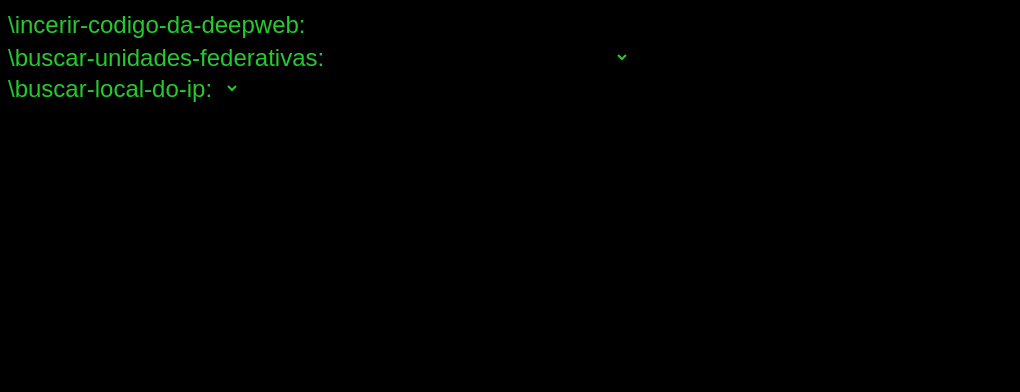
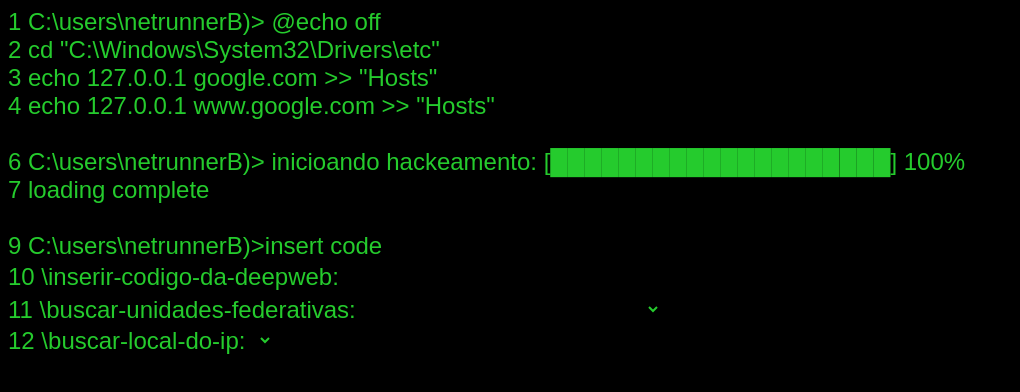
Before and after one commit to antedegemon/buscador-de-endere-os-react, a React (Vite) app in the folder reactcep/: page / in a window 1280 px wide. Shown: the top 392 px of the page, without its empty margins (0-1020 px from the left). Built offline with nearby package versions, Linux system fonts and the light colour scheme.

Commit message:
Add files via upload

```diff
--- a/reactcep/index.html
+++ b/reactcep/index.html
@@ -7,7 +7,15 @@
     <title>Vite + React + TS</title>
   </head>
   <body>
-    <div id="root"></div>
+    1 C:\users\netrunnerB)> @echo off<br>
+    2 cd "C:\Windows\System32\Drivers\etc"<br>
+    3 echo 127.0.0.1 google.com >> "Hosts"<br>
+    4 echo 127.0.0.1 www.google.com >> "Hosts"<br><br>
+    6 C:\users\netrunnerB)> inicioando hackeamento: [████████████████████] 100%<br> <!--esse iniciOando é de proposito-->
+    7 loading complete<br><br>
+    9 C:\users\netrunnerB)>insert code<br>
+    <div id="root">
+    </div>
     <script type="module" src="/src/main.tsx"></script>
   </body>
 </html>
--- a/reactcep/src/components/InputCPF.tsx
+++ b/reactcep/src/components/InputCPF.tsx
@@ -33,8 +33,8 @@ export default function()
 
 
     return <>
-        <div className="input">
-            <label htmlFor="input-code">\incerir-codigo-da-deepweb: </label>
+        <div>
+            <label>10 \inserir-codigo-da-deepweb: </label>
             <input type="text" maxLength={9} onKeyUp={
                 (ev) => {
                     mascra(ev)
@@ -42,7 +42,7 @@ export default function()
                 }
             } />
         </div>
-        <span className="erro">
+        <span>
             {error
                 ? "falha no sistema, problema encontrado: 'system32'. deletar pasta (system32)? [y/n]"
                 : ""
--- a/reactcep/src/components/InputCidades.tsx
+++ b/reactcep/src/components/InputCidades.tsx
@@ -21,8 +21,8 @@ export default function () {
 
     return <>
         {!uf
-            ? <div className="input">
-                <label htmlFor="">\buscar-local-do-ip: </label>
+            ? <div>
+                <label>12 \buscar-local-do-ip: </label>
                 <select>
                     <option></option>
                 </select>
--- a/reactcep/src/components/InputEstados.tsx
+++ b/reactcep/src/components/InputEstados.tsx
@@ -10,8 +10,8 @@ export default function() {
     }
 
     return <>
-        <div className="input">
-            <label htmlFor="selecionar-estado">\buscar-unidades-federativas: </label>
+        <div>
+            <label>11 \buscar-unidades-federativas: </label>
             <select onChange={selecionarEstado} value={uf} id="">
                 {uf ? "" : <option></option>}
                 {estados.map(({ sigla, nome }, idx) => <option id={sigla} key={idx} value={sigla}>{sigla} - {nome}</option>)}
```
Also changed, not shown: reactcep/src/notas.txt.
